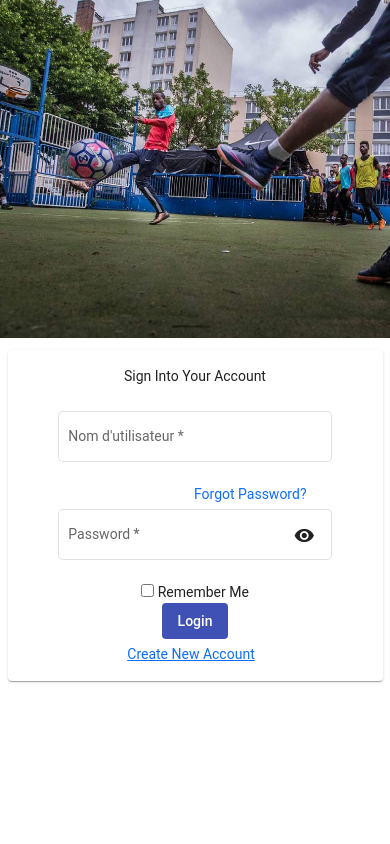
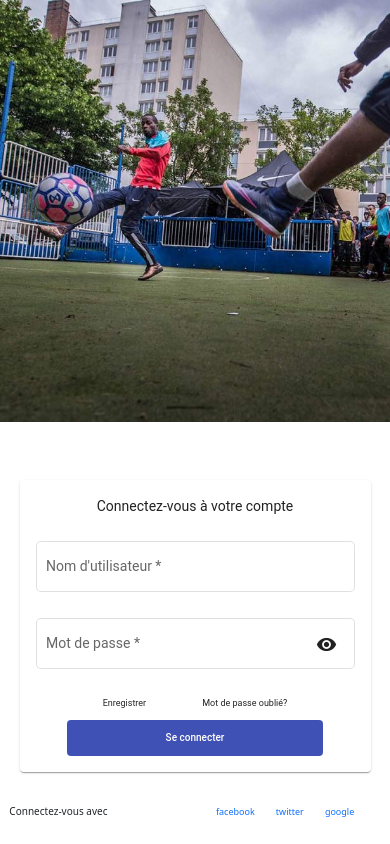
Before and after one commit to wahabi20/CleanSports-frontend-angular, an Angular app: page /login in a window 390 px wide. Built offline with nearby package versions, Linux system fonts and the light colour scheme.

Commit message:
add design login page using media query

```diff
--- a/src/app/authentification/login/login.component.html
+++ b/src/app/authentification/login/login.component.html
@@ -2,12 +2,12 @@
 <div class="parent">
      <img  src="assets/img.jpg"   class="bg-img float-right" >
 
-     <div class="container">
+
 
             <mat-card>
               <mat-card-content>
                 <div class="header">
-                  <P>Sign Into Your Account </P>
+                  <P> Connectez-vous à votre compte </P>
                 </div>
                 <form (ngSubmit)="onLogin()" name="loginForm" [formGroup]="loginForm">
                   <div class="emailInput">
@@ -26,11 +26,9 @@
                   </div>
 
                   <div>
-                    <span>
-                      <a class="text-link"  class="aLink clicable "  (click)="confirmEmail()">Forgot Password?</a>
-                    </span>
+
                     <mat-form-field class="full-width" appearance="outline">
-                      <mat-label>Password</mat-label>
+                      <mat-label>Mot de passe</mat-label>
                       <input formControlName="password" matInput [type]=" hide ? 'password' : 'text'" required />
 
                       <button  mat-icon-button matSuffix (click)="hide = !hide" [attr.aria-label]="'Hide Password'"
@@ -44,26 +42,42 @@
                         </mat-error>
                       </mat-form-field>
 
-                      <div class="checkbox">
-                          <label>
-                                  <input name="remember" value="yes" type="checkbox">
-                                  Remember Me
-                          </label>
-
-                      </div>
 
                   </div>
-                  <button mat-flat-button color="primary">Login</button>
+
+                    <div class="signin">
+                       <div class="sigin_child">
+                             <a   class="clicable font_color"  (click)="addNewUser()">Enregistrer</a>
+                             <a   class="clicable spacor font_color"  (click)="confirmEmail()">Mot de passe oublié?</a>
+                       </div>
+
+                      <button mat-flat-button color="primary" class="float-right" >Se connecter</button>
+
+                  </div>
+
                 </form>
 
-                <div class="button-row">
-                  <span>
-                    <a   class="clicable"  (click)="addNewUser()">Create New Account</a>
-                  </span>
-                </div>
+
               </mat-card-content>
             </mat-card>
 
+              <div class="signin-with">
 
-     </div>
+                         <div class="sigin_avec">
+                           <a>Connectez-vous avec</a>
+                         </div>
+
+
+
+                            <div class="sigin_ftg">
+                                  <a   class="clicable"  (click)="addNewUser()">facebook</a>
+                                  <a   class="clicable spacor"  (click)="confirmEmail()">twitter</a>
+                                  <a   class="clicable spacor"  (click)="confirmEmail()">google</a>
+                            </div>
+                </div>
+
+
+
+
+
 </div>
--- a/src/app/authentification/login/login.component.scss
+++ b/src/app/authentification/login/login.component.scss
@@ -21,19 +21,80 @@
  width: 50%;
 }
 
+.float-right
+{
+  float: right;
+
+}
+
+.clicable{
+  cursor: pointer;
+  text-decoration: none;
+  font-size: 9px;
+}
+.spacor
+{
+  margin-left: 22%;
+}
+
+.clearfix {
+  clear: both;
+
+}
+
+.signin
+{
+   display:flex;
+    justify-content:space-between;
+   flex-direction: row;
+   margin-left: 10%;
+   margin-right: 10%;
+
+}
+
+.sigin_child
+{
+  justify-content:flex-start;
+  width:70%;
+  align-self: center;
+}
+
+.font_color
+{
+  color: rgb(37, 37, 37);
+}
+
+.signin-with
+{
+   position: absolute;
+    bottom: 95px;
+    width: 30%;
+    display: flex;
+    flex-direction: row;
+    justify-content: space-between;
+}
+
+
+
+
+.sigin_avec
+{
+ margin-left: 18%;
+}
+
+
 
 /*********** Start Material***************/
 
 mat-card {
-    max-width: 500px;
-    right: 4%;
+    width: 35%;
+    right: -2.5%;
     text-align: center;
     max-height: 600px;
-    margin-top: 200px;
+    margin-top: 250px;
     float: left;
+
   }
-
-
 
   .header{
     text-align: center;
@@ -81,15 +142,87 @@ mat-card {
 
 
 
+/****** Start Media ***********/
+
+/* Mobile xs */
+@media (max-width: 420px) {
+  .bg-img
+  {
+
+  height: 50% !important;
+  width: 100% !important;
+  background-size: cover;
+  object-fit: cover;
+  justify-content: center;
+
+  }
+
+  mat-card {
+      width: 90% !important;
+      text-align: center !important;
+      justify-content:center !important;
+      align-items: center !important;
+      margin: 420px auto 20px !important;
+      right: 0 !important;
+  }
+
+.signin-with
+{
+position: fixed;
+bottom: 20px !important;
+width: 100% !important;
+display: flex;
+flex-direction: row;
+justify-content: space-between;
+margin-left: 0 !important;
+}
+
+.sigin_avec
+{
+  justify-content: start !important;
+  margin-left: 3% !important;
+}
+
+.mat-flat-button
+{
+   width: 100% !important;
+   height: 1%;
+   font-size: 10px !important;
+   margin-top: 8px;
+}
+
+.mat-form-field
+{
+   width: 100% !important;
+}
+
+.signin
+{
+   display:flex;
+   justify-content:space-between;
+   flex-direction: column;
+   margin-left: 10%;
+   margin-right: 10%;
+}
+
+.sigin_child
+{
+  justify-content:center !important;
+  width:100% !important;
+  align-self: center;
+
+}
+
+}
 
 
-/****** Start Media ***********/
-@media (max-width: 767px) { /* Mobile & Tablet Rules */
+/* Mobile & Tablet Rules */
+@media (max-width: 767px) {
 
         .bg-img
         {
 
-        height: 40% !important;
+        height: 50% !important;
         width: 100% !important;
         background-size: cover;
         object-fit: cover;
@@ -97,17 +230,139 @@ mat-card {
 
         }
 
+        mat-card {
+            width: 90% !important;
+            text-align: center !important;
+            justify-content:center !important;
+            align-items: center !important;
+            margin: 480px auto 20px !important;
+            right: 0 !important;
+        }
 
 
-        mat-card {
-            width: 100% !important;
-            text-align: center;
-            justify-content:center !important;
-            align-items: center;
-            margin-top: 350px;
-            margin-left: 4%;
-
-        }
+.signin-with
+{
+    position: fixed;
+    bottom: 25px !important;
+    width: 80% !important;
+    display: flex;
+    flex-direction: row;
+    justify-content: space-between;
 }
 
+}
+
+
+/* Small Screen Rules */
+@media (min-width: 768px) and (max-width: 991px){
+  .mat-form-field
+  {
+     width: 100% !important;
+  }
+  .signin
+{
+   display:flex;
+   justify-content:space-between;
+   flex-direction: column;
+   margin-left: 10%;
+   margin-right: 10%;
+}
+
+.sigin_child
+{
+  justify-content:center !important;
+  width:100% !important;
+  align-self: center;
+
+}
+
+.mat-flat-button
+{
+   width: 100% !important;
+   height: 1%;
+   font-size: 10px !important;
+   margin-top: 10px !important;
+}
+
+}
+
+
+/* Medium Screen Rules */
+@media (min-width: 992px) and (max-width: 1199px) {
+  .mat-form-field
+  {
+     width: 100% !important;
+  }
+
+  .signin
+{
+   display:flex;
+   justify-content:space-between;
+   flex-direction: column;
+   margin-left: 10%;
+   margin-right: 10%;
+}
+
+.sigin_child
+{
+  justify-content:center !important;
+  width:100% !important;
+  align-self: center;
+
+}
+
+.mat-flat-button
+{
+   width: 100% !important;
+   height: 1%;
+   font-size: 10px !important;
+   margin-top: 10px !important;
+}
+
+.signin-with
+{
+position: fixed;
+bottom: 25px;
+width: 30%;
+display: flex;
+flex-direction: row;
+justify-content: space-between;
+
+}
+
+}
+
+
+@media (min-width: 1200px){ /* Large Screen Rules */
+
+mat-card {
+  width: 35%;
+  right: -2.5%;
+  text-align: center;
+  max-height: 600px;
+  margin-top: 220px;
+  float: left;
+
+}
+
+.signin-with
+{
+   position: fixed;
+    bottom: 40px;
+    width: 30%;
+    display: flex;
+    flex-direction: row;
+    justify-content: space-between;
+}
+
+
+}
+
+
+
+
+
+
+
+
 /****** End Media ***********/
--- a/src/styles.scss
+++ b/src/styles.scss
@@ -2,6 +2,14 @@
 /* pour utilise les icons bootstrap */
 @import "~font-awesome/css/font-awesome.min.css";
 
+
+
+
+* {/* pour elimine la valeur ajouter de border et valide le properite float:left: ;*/
+  -webkit-box-sizing: border-box;
+  -moz-box-sizing: border-box;
+  -webkit-box-sizing: border-box;
+}
 
 * {
     margin: 0;
```
